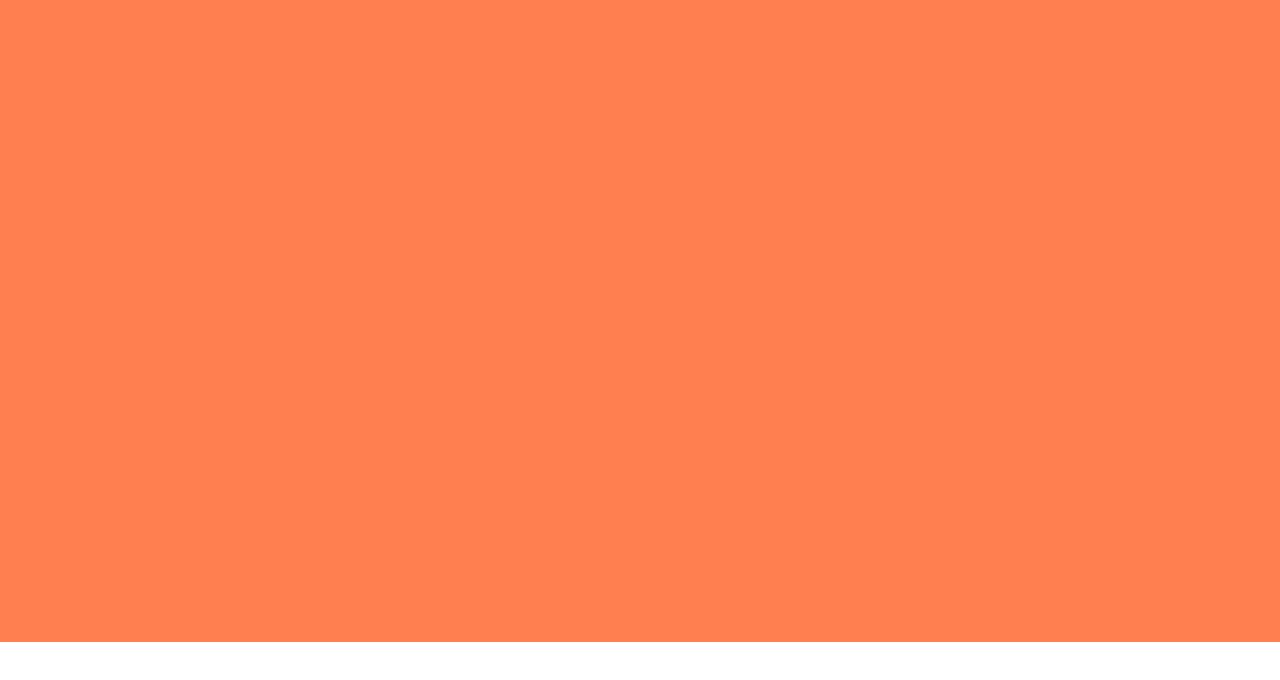
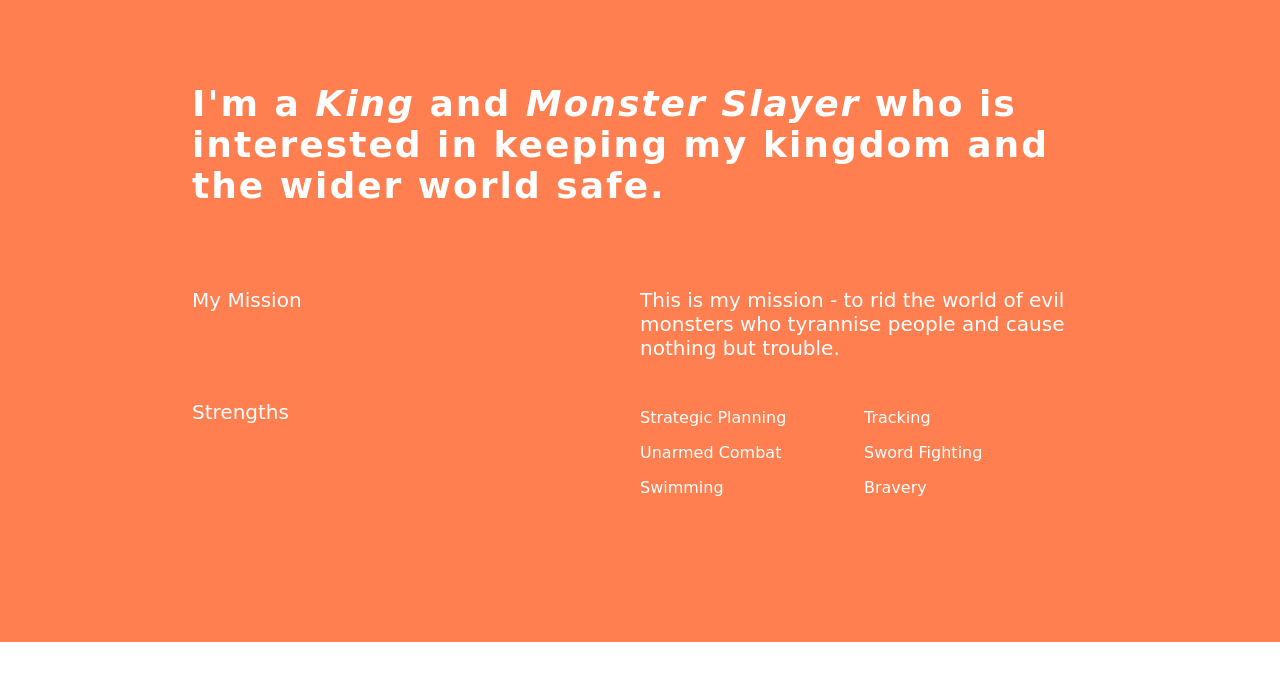
Before and after one commit to zigzaga00/beowulf-cv, a plain HTML site: page index.html in a window 1280 px wide. Shown: the part 78-758 px from the top of the page. Drawn offline with Linux system fonts and the light colour scheme; a web font is replaced by a local one.

Commit message:
finished hero

```diff
--- a/beowulf.css
+++ b/beowulf.css
@@ -6,7 +6,9 @@ body {
 
 .hero {
     background-color: coral;
-    height: 90vh;
+    min-height: 90vh;
+    color: white;
+    display: inline-block;
 }
 
 .navbar {
@@ -40,3 +42,39 @@ body {
 .navbar .contact:hover {
     opacity: 0.8;
 }
+
+.hero__content {
+    padding: 0 15%;
+}
+
+.tagline {
+    font-size: 2.25rem;
+    color: white;
+    letter-spacing: 2px;
+    padding: 32px 0;
+}
+
+.two-columns {
+    font-size: 1.25rem;
+}
+
+.two-columns p {
+    width: 50%;
+    float: left;
+    box-sizing: border-box;
+}
+
+.two-columns .strengths {
+    width: 50%;
+    float: left;
+    box-sizing: border-box;
+    padding: 0;
+    list-style: none;
+}
+
+.two-columns .strengths li {
+    width: 50%;
+    float: left;
+    font-size: 1rem;
+    margin: 8px 0;
+}
--- a/index.html
+++ b/index.html
@@ -21,6 +21,32 @@
             </p>
             <a href="#" class="contact">Contact Me</a>
         </header>
+        <div class="hero__content">
+            <h1 class="tagline">
+                I'm a <em>King</em> and <em>Monster Slayer</em> who is interested in keeping my kingdom and the wider world safe.
+            </h1>
+            <div class="two-columns">
+                <p>
+                    My Mission
+                </p>
+                <p>
+                    This is my mission - to rid the world of evil monsters who tyrannise people and cause nothing but trouble.
+                </p>
+            </div>
+            <div class="two-columns">
+                <p>
+                    Strengths
+                </p>
+                <ul class="strengths">
+                    <li>Strategic Planning</li>
+                    <li>Tracking</li>
+                    <li>Unarmed Combat</li>
+                    <li>Sword Fighting</li>
+                    <li>Swimming</li>
+                    <li>Bravery</li>
+                </ul>
+            </div>
+        </div>
     </section>
 </body>
 </html>
```
